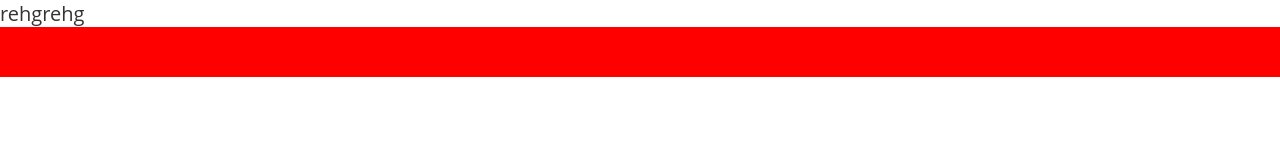
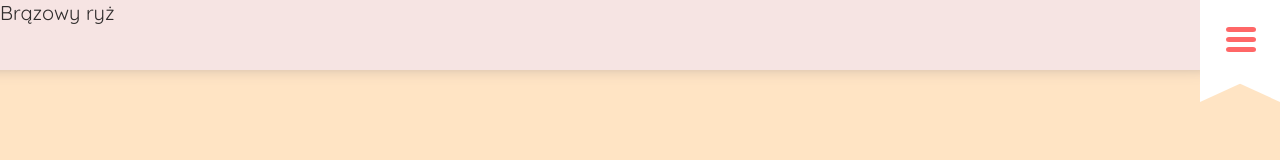
Before and after one commit to MrTurtlev2/Cumbree-Front, a Gatsby site: page / in a window 1280 px wide. Built offline with nearby package versions, Linux system fonts and the light colour scheme; Gatsby itself is replaced by a stand-in of ours.

Commit message:
book tab component

```diff
--- a/src/components/common/Layout.css
+++ b/src/components/common/Layout.css
@@ -1,3 +1,5 @@
+@import "../../constants/typography/typography.css";
+
 * {
     box-sizing: border-box;
 }
@@ -25,7 +27,7 @@ body {
     padding: 0 !important;
     -webkit-font-smoothing: antialiased;
     -moz-osx-font-smoothing: grayscale;
-    font-family: 'Open Sans', sans-serif;
+    font-family: "Quicksand", sans-serif !important;
 }
 
 article,
@@ -135,7 +137,7 @@ code,
 kbd,
 pre,
 samp {
-    font-family: monospace, monospace;
+    font-family:'Quicksand', sans-serif;
     font-size: 1em;
 }
 
@@ -701,7 +703,7 @@ code {
     background-color: hsla(0, 0%, 0%, 0.04);
     border-radius: 3px;
     font-family: "SFMono-Regular", Consolas, "Roboto Mono", "Droid Sans Mono",
-    "Liberation Mono", Menlo, Courier, monospace;
+    "Liberation Mono", Menlo, Courier, monospace, "Quicksand";
     padding: 0;
     padding-top: 0.2em;
     padding-bottom: 0.2em;
--- a/src/components/common/Layout.tsx
+++ b/src/components/common/Layout.tsx
@@ -16,8 +16,11 @@ const Layout = ({children}) => {
 export default Layout;
 
 const StyledMain = styled.main`
-	background-color: ${({ theme }) => theme.colors.white};
+	/* background-color: ${({ theme }) => theme.colors.white}; */
+	background-color: bisque;
+	height: 100vh;
 	display: flex;
 	flex-direction: column;
 	width: 100%;
+	font-family: 'Quicksand', sans-serif !important;
 `;
--- /dev/null
+++ b/src/components/menu/BookTab.tsx
@@ -0,0 +1,59 @@
+import React from 'react';
+import styled from 'styled-components';
+import BurgerMaenu from '../../images/BurgerManu';
+
+const BookTab = () => {
+	return (
+		<BookTabWrapper>
+			<BookTabSquare>
+				<BurgerMaenu />
+			</BookTabSquare>
+			<TriangleWrapper>
+				<Triangle />
+				<Triangle className='right' />
+			</TriangleWrapper>
+		</BookTabWrapper>
+	);
+};
+
+export default BookTab;
+
+const BookTabWrapper = styled.div`
+    display: flex;
+    flex-direction: column;
+    width: 80px;
+    position: absolute;
+    top: 0;
+    right: 0;
+`;
+
+const BookTabSquare = styled.div`
+    display: flex;
+    justify-content: center;
+    align-items: center;
+    background-color: ${({ theme }) => theme.colors.white};
+    height: 70px;
+    width: 80px;
+`;
+
+const TriangleWrapper = styled.div`
+    display: flex;
+    flex-direction: row;
+    background-color: transparent;
+    position: relative;
+`;
+const Triangle = styled.div`
+    position: absolute;
+    top: 0;
+    left: 0;
+    width: 0;
+    height: 0;
+    border-style: solid;
+    border-width: 32px 70px 0 0;
+    border-color: #FFF transparent transparent transparent;
+    &.right {
+        right: 0;
+        left: auto;
+        border-width: 32px 0 0 70px;
+    }
+`;
--- /dev/null
+++ b/src/components/menu/TopBar.tsx
@@ -0,0 +1,21 @@
+import React from 'react';
+import styled from 'styled-components';
+import BookTab from './BookTab';
+
+const TopBar = () => {
+	return (
+		<TopBarWrapper>
+            Brązowy ryż
+			{/* <BookTab /> */}
+		</TopBarWrapper>
+	);
+};
+
+export default TopBar;
+
+const TopBarWrapper = styled.div`
+    display: flex;
+    background-color: ${({ theme }) => theme.colors.pink};
+    height: 70px;
+    box-shadow: -54px 1px 22px -13px rgb(66 68 90);
+`;
--- a/src/constants/theme.ts
+++ b/src/constants/theme.ts
@@ -1,5 +1,6 @@
 export const theme = {
 	colors: {
 		white: '#FFF',
+		pink: '#F6E4E3',
 	},
 };
--- /dev/null
+++ b/src/constants/typography/typography.css
@@ -0,0 +1,4 @@
+@font-face {
+    font-family: "Quicksand";
+    src: url("./Quicksand-Regular.ttf");
+  }
--- /dev/null
+++ b/src/images/BurgerManu.tsx
@@ -0,0 +1,31 @@
+import React from 'react';
+import styled from 'styled-components';
+
+const BurgerMaenu = (props) => (
+	<SVG
+		width={30}
+		height={30}
+		fill="none"
+		xmlns="http://www.w3.org/2000/svg"
+		{...props}
+	>
+		<g
+			style={{
+				mixBlendMode: 'darken',
+			}}
+			fill="#FF5757"
+			fillOpacity={0.9}
+		>
+			<rect y={0} width={30} height={5} rx={3} />
+			<rect y={10} width={30} height={5} rx={3} />
+			<rect y={20} width={30} height={5} rx={3} />
+		</g>
+	</SVG>
+);
+
+export default BurgerMaenu;
+
+const SVG = styled.svg`
+    margin-top: 13px;
+    margin-left: 1px;
+`;
--- a/src/pages/index.tsx
+++ b/src/pages/index.tsx
@@ -1,6 +1,8 @@
 import React from 'react';
 import styled from 'styled-components';
 import Layout from '../components/common/Layout';
+import BookTab from '../components/menu/BookTab';
+import TopBar from '../components/menu/TopBar';
 
 
 const IndexPage = () => {
@@ -8,8 +10,8 @@ const IndexPage = () => {
 
 
 		<Layout>
-      rehgrehg
-			<MobileMenu />
+			<TopBar />
+			<BookTab />
 		</Layout>
 
 
@@ -17,9 +19,3 @@ const IndexPage = () => {
 };
 
 export default IndexPage;
-
-const MobileMenu = styled.div`
-  width: 100%;
-  height: 50px;
-  background-color: red;
-`;
```
Also changed, not shown: src/constants/typography/Quicksand-Regular.ttf (added).
